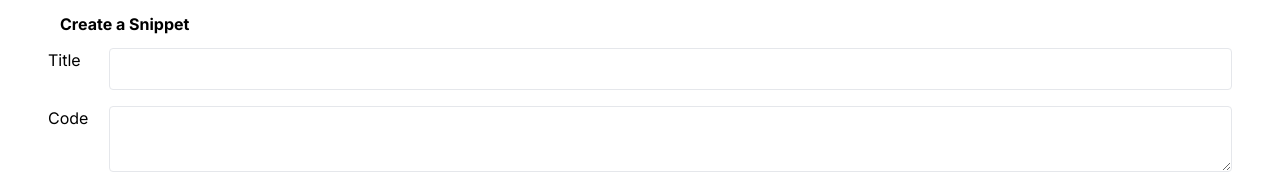
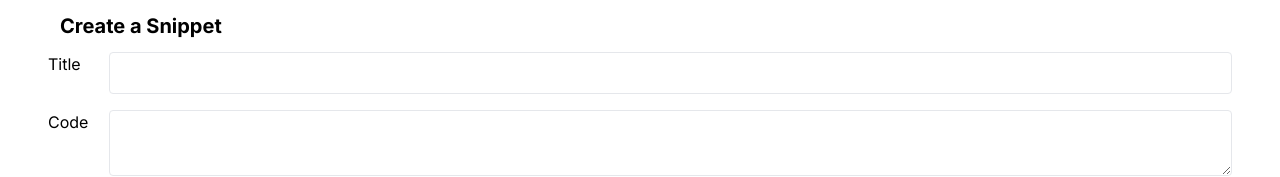
Before and after one commit to godsmith99x/grider-snippet-app, a Next.js app: page /snippets/new in a window 1280 px wide. Shown: the top 177 px of the page. Built offline with nearby package versions, Linux system fonts and the light colour scheme.

Commit message:
Increased font size on /snippets/new/

```diff
--- a/src/app/snippets/new/page.tsx
+++ b/src/app/snippets/new/page.tsx
@@ -21,7 +21,7 @@
 
   return (
     <form action={createSnippet}>
-      <h3 className="font-bold m-3">Create a Snippet</h3>
+      <h3 className="text-xl font-bold m-3">Create a Snippet</h3>
       <div className="flex flex-col gap-4">
         <div className="flex gap-4">
           <label htmlFor="title" className="w-12">
```
